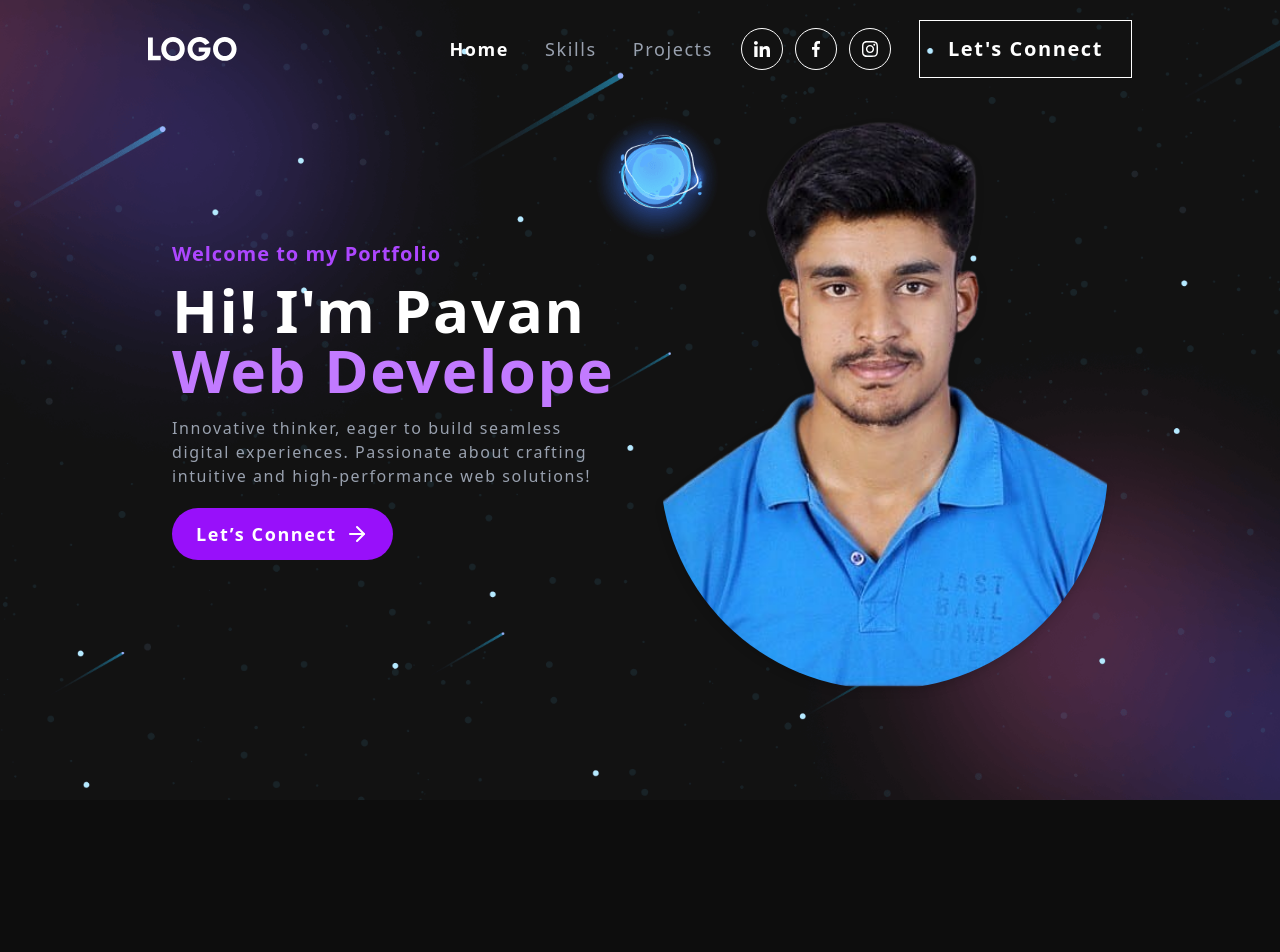
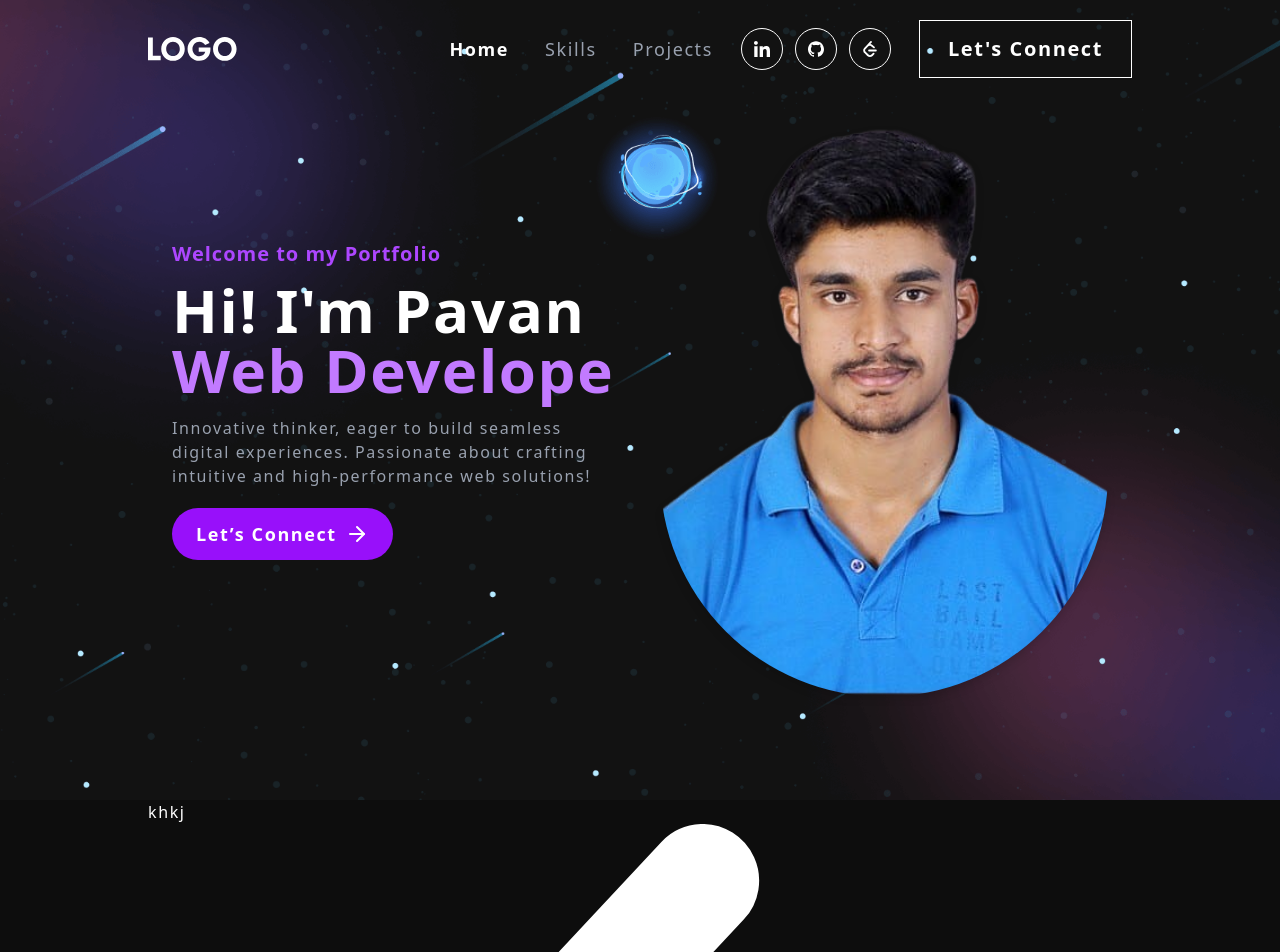
Before and after one commit to Pavan-gr07/Portfolio_1.0, a Next.js app: page / in a window 1280 px wide. Shown: the top 952 px of the page. Before the commit the page ends 800 px from the top, so only its background shows below. Built offline with nearby package versions, Linux system fonts and the light colour scheme; what @radix-ui/themes would draw is missing.

Commit message:
navbar skills icon update

```diff
--- a/app/page.tsx
+++ b/app/page.tsx
@@ -5,6 +5,6 @@ import { Home } from "@/page/Home";
 export default function Main() {
 
   return (
-    <Home/>
+    <Home />
   )
 }
--- a/layout/Navbar.tsx
+++ b/layout/Navbar.tsx
@@ -3,8 +3,8 @@
 import React, { useEffect, useState } from 'react';
 import Image from 'next/image';
 import navIcon1 from "../assets/img/nav-icon1.svg";
-import navIcon2 from "../assets/img/nav-icon2.svg";
-import navIcon3 from "../assets/img/nav-icon3.svg";
+import navIcon2 from "../assets/skills-icons/github.svg";
+import navIcon3 from "../assets/skills-icons/leetcode.svg";
 import { Menu, X } from "lucide-react";
 import { Button } from '../components/ui/button';
 import SocialIcon from './SocialIcon';
@@ -67,9 +67,9 @@ export const Navbar = () => {
                         </ul>
 
                         <div className="flex space-x-3">
-                            <SocialIcon src={navIcon1} alt="linkedIn" />
-                            <SocialIcon src={navIcon2} alt="facebook" />
-                            <SocialIcon src={navIcon3} alt="Leetcode" />
+                            <SocialIcon src={navIcon1} alt="linkedIn" link="https://www.linkedin.com/in/pavangr2001/" />
+                            <SocialIcon src={navIcon2} alt="github" link="https://github.com/Pavan-gr07" />
+                            <SocialIcon src={navIcon3} alt="Leetcode" link="https://leetcode.com/u/pavangr_07/" />
                         </div>
 
                         <Button className="relative overflow-hidden border rounded-none p-7 cursor-pointer text-white group">
@@ -104,9 +104,9 @@ export const Navbar = () => {
                         </ul>
 
                         <div className="flex justify-center space-x-3 py-4">
-                            <SocialIcon src={navIcon1} alt="linkedIn" />
-                            <SocialIcon src={navIcon2} alt="facebook" />
-                            <SocialIcon src={navIcon3} alt="Leetcode" />
+                            <SocialIcon src={navIcon1} alt="linkedIn" link="https://www.linkedin.com/in/pavangr2001/" />
+                            <SocialIcon src={navIcon2} alt="github" link="https://github.com/Pavan-gr07" />
+                            <SocialIcon src={navIcon3} alt="Leetcode" link="https://leetcode.com/u/pavangr_07/" />
                         </div>
 
                         <div className="flex justify-center pb-4">
--- a/layout/SocialIcon.tsx
+++ b/layout/SocialIcon.tsx
@@ -3,11 +3,12 @@ import Image from "next/image";
 interface SocialIconProps {
     src: string;
     alt: string;
+    link: string;
 }
 
-const SocialIcon: React.FC<SocialIconProps> = ({ src, alt }) => {
+const SocialIcon: React.FC<SocialIconProps> = ({ src, alt, link }) => {
     return (
-        <a href="#" className="w-[42px] h-[42px] border flex items-center justify-center rounded-full group relative overflow-hidden bg-rgba(217, 217, 217, 0.1);">
+        <a href={link} target="_blank" className="w-[42px] h-[42px] border flex items-center justify-center rounded-full group relative overflow-hidden bg-rgba(217, 217, 217, 0.1);">
             {/* Background Hover Effect */}
             <span className="absolute w-[42px] h-[42px] bg-white rounded-full scale-0 transition-transform duration-300 ease-in-out group-hover:scale-100"></span>
 
--- a/page/Home/Banner.tsx
+++ b/page/Home/Banner.tsx
@@ -11,7 +11,7 @@ export const Banner = () => {
     const [text, setText] = useState("");
     const [delta, setDelta] = useState(300 - Math.random() * 100);
     const [index, setIndex] = useState(1);
-    const toRotate = ["Web Developer", "Back Developer", "UI/UX Designer"];
+    const toRotate = ["Web Developer", "Back Developer"];
     const period = 2000;
 
     useEffect(() => {
--- a/page/Home/Home.tsx
+++ b/page/Home/Home.tsx
@@ -2,12 +2,14 @@ import Container from '@/components/custom/Container'
 import { Navbar } from '@/layout/Navbar'
 import React from 'react'
 import { Banner } from './Banner'
+import { Skills } from './Skills'
 
 export const Home = () => {
   return (
     <>
       <Navbar />
       <Banner />
+      <Skills />
     </>
   )
 }
--- /dev/null
+++ b/page/Home/Skills.tsx
@@ -0,0 +1,12 @@
+import Container from '@/components/custom/Container'
+import leetcode from "../../assets/skills-icons/leetcode.svg"
+
+
+export function Skills() {
+    return (
+        <Container>
+            <h1>khkj</h1>
+            <img src={leetcode.src} />
+        </Container>
+    )
+}
```
Also changed, not shown: assets/skills-icons/github.svg (added), assets/skills-icons/leetcode.svg (added).
